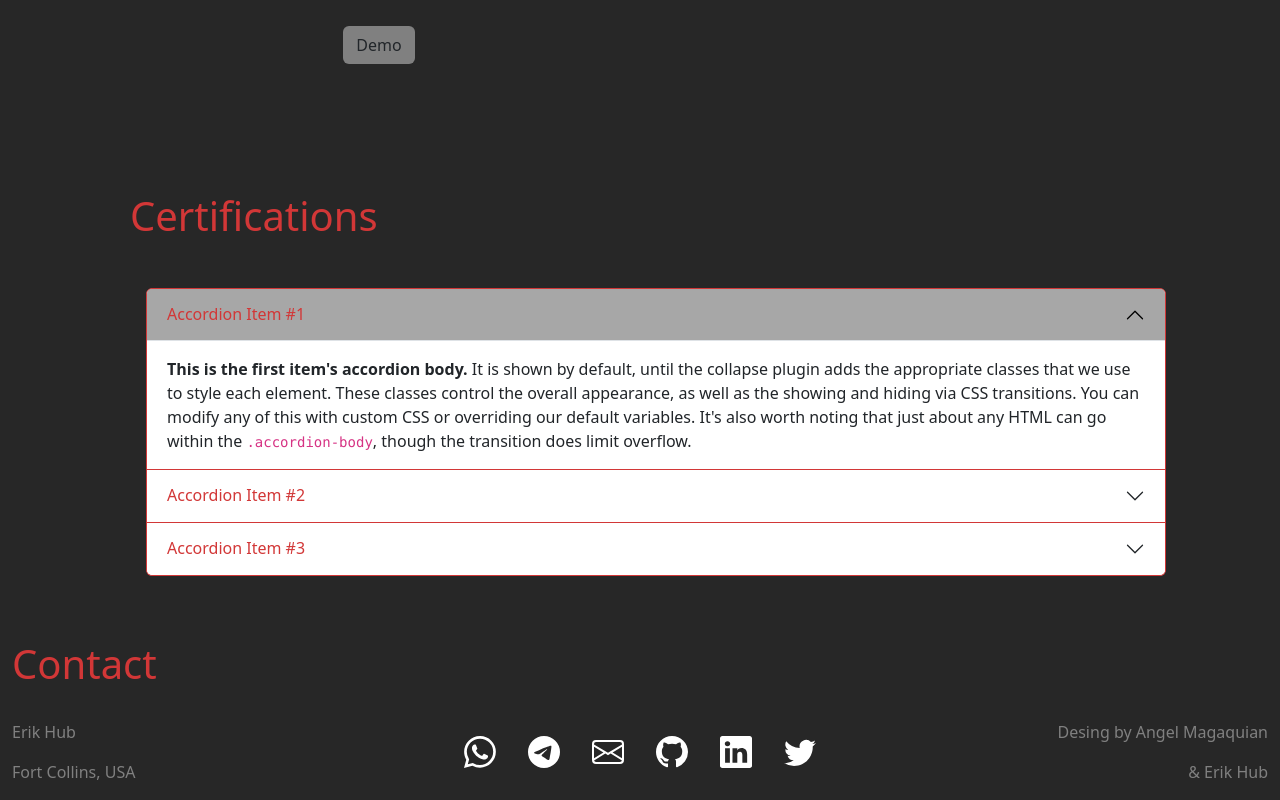
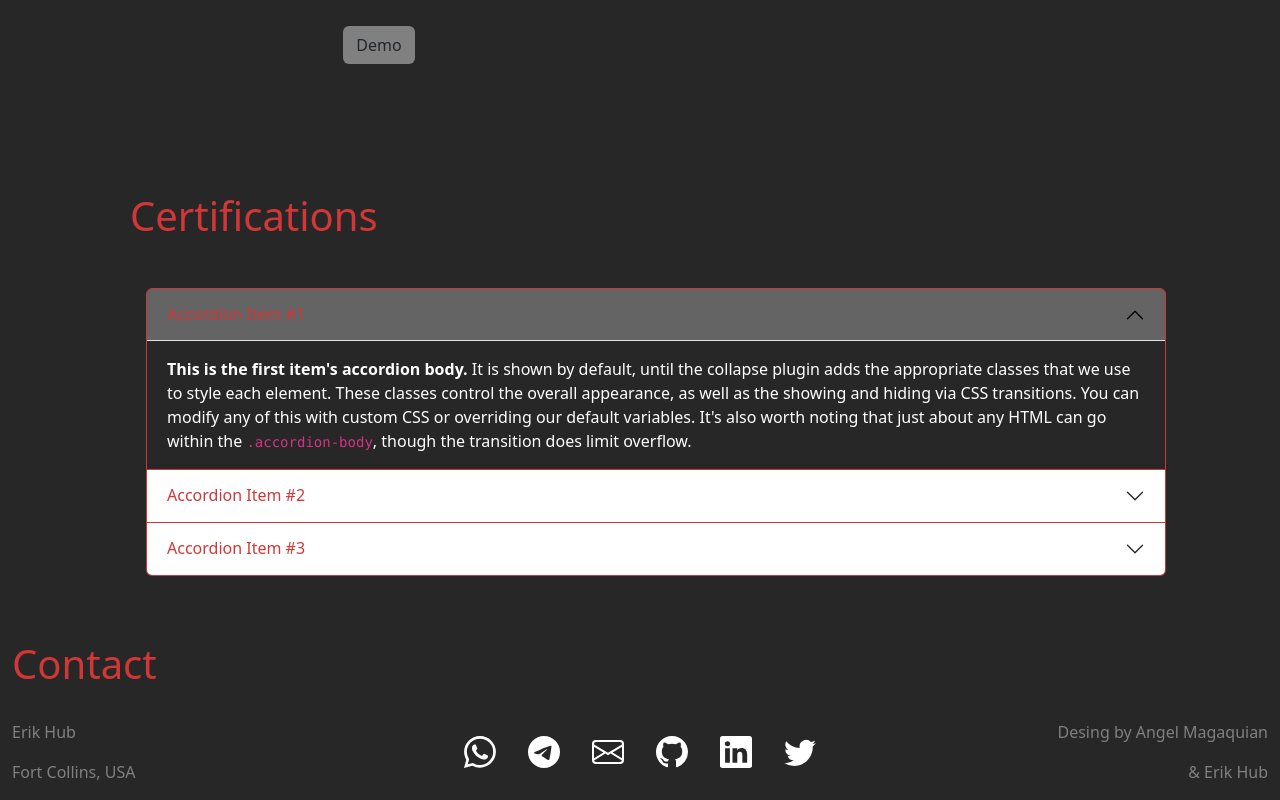
Before and after one commit to ehub-96/my-resume, a React (Vite) app: page / in a window 1280 px wide. Shown: the part 2107-2907 px from the top of the page. Built offline with nearby package versions, Linux system fonts and the light colour scheme.

Commit message:
final accordion css?

```diff
--- a/src/scss/styles.css
+++ b/src/scss/styles.css
@@ -102,6 +102,8 @@ a {
 }
 .accordion-item{
   border-color: #D23737;
+  background-color: #272727;
+  color: white;
  }
 .accordion-button:not(.collapsed){
   color: #D23737;
@@ -109,6 +111,9 @@ a {
 }
 .accordion-button:not(.collapsed)::after{
   filter: brightness(0%);
+}
+.accordion-button:focus{
+  box-shadow: inherit;
 }
 .card-title2 {
   color: #D23737 !important;
```
